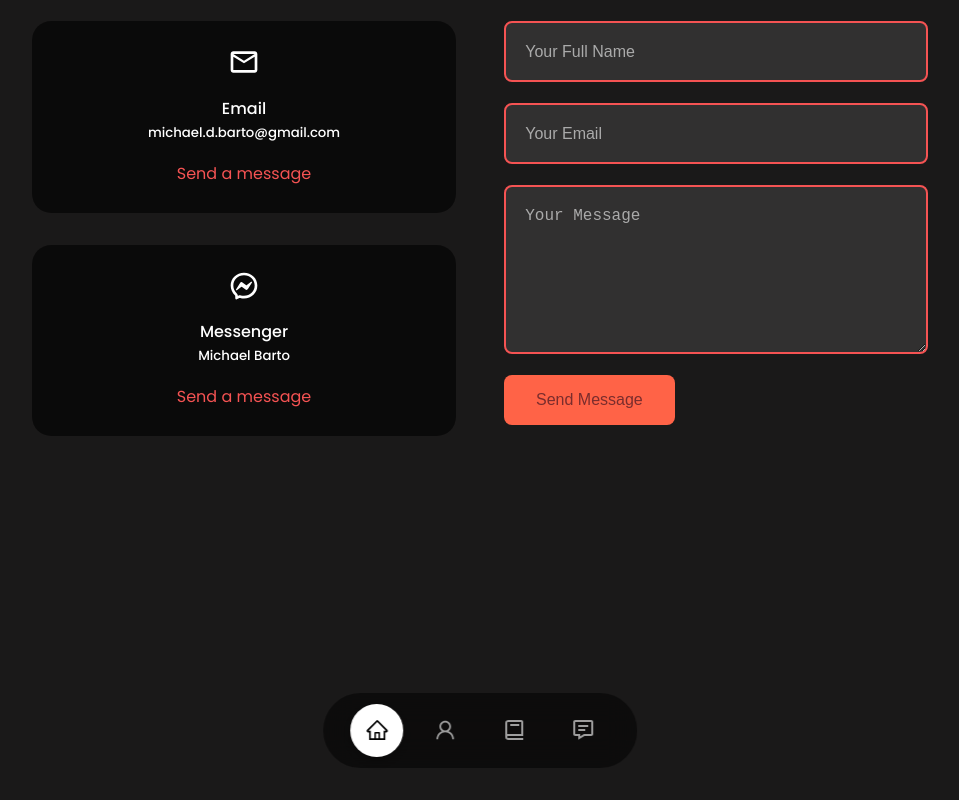
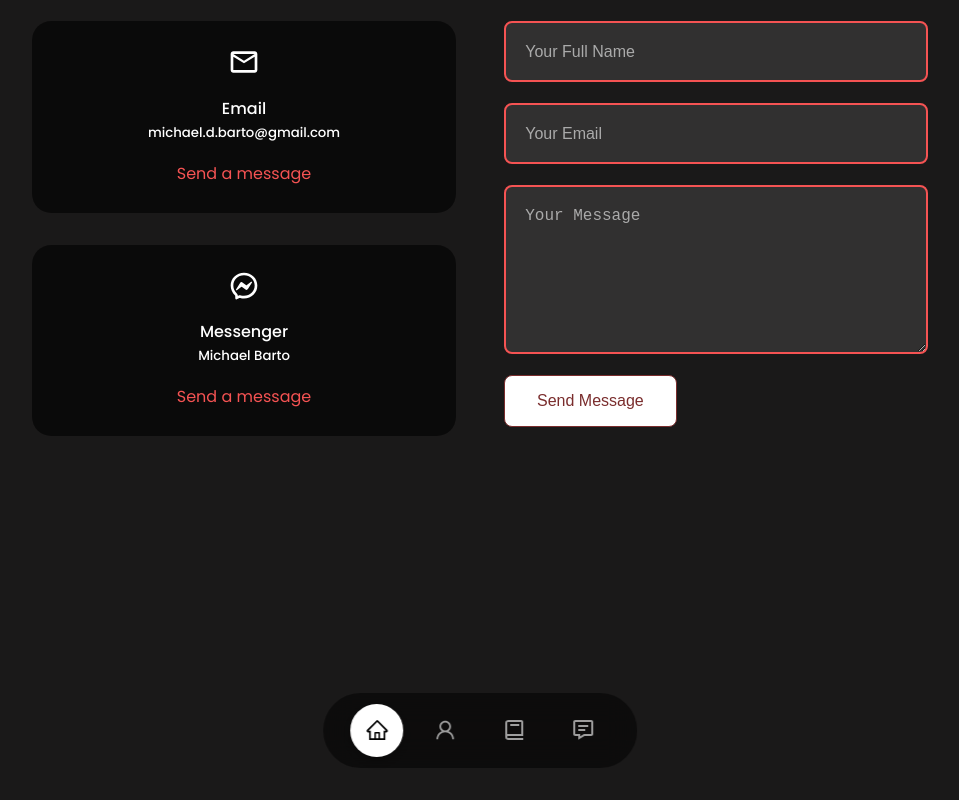
Before and after one commit to mbarto202/react-portfolio-website, a React (Create React App) app: page / in a window 1280 px wide. In both pictures the pointer is over the button "Send Message". Shown: the part 2353-3153 px from the top of the page, without its empty margins (160-1119 px from the left). Built offline with nearby package versions, Linux system fonts and the light colour scheme.

Commit message:
fixed some hover animations

```diff
--- a/src/components/contact/contact.css
+++ b/src/components/contact/contact.css
@@ -85,7 +85,9 @@ textarea::placeholder {
 }
 
 .btn.sendMessage:hover {
-  background-color: #ff6347;
+  background-color: var(--color-white); /* white on hover */
+  color: var(--color-bg); /* dark red text on hover */
+  border: 1px solid var(--color-bg); /* dark red border */
 }
 
 /* Medium Devices */
--- a/src/components/portfolio/portfolio.css
+++ b/src/components/portfolio/portfolio.css
@@ -21,12 +21,19 @@
   border-radius: 1.2rem;
   border: 1px solid transparent;
   text-align: center;
-  transition: transform 0.3s ease, box-shadow 0.3s ease;
+  transition: transform 0.3s ease, box-shadow 0.3s ease, border-color 0.3s ease;
 }
 
 .portfolio_item:hover {
-  transform: translateY(-10px);
+  transform: translateY(-5px);
+  border-color: rgb(245, 83, 83);
   box-shadow: 0 10px 15px rgba(0, 0, 0, 0.2);
+}
+
+.portfolio_item-cta .btn:hover {
+  background: var(--color-white); /* White on hover */
+  color: var(--color-bg); /* Dark red text on hover for contrast */
+  border: 1px solid var(--color-bg);
 }
 
 .portfolio_img img {
```
